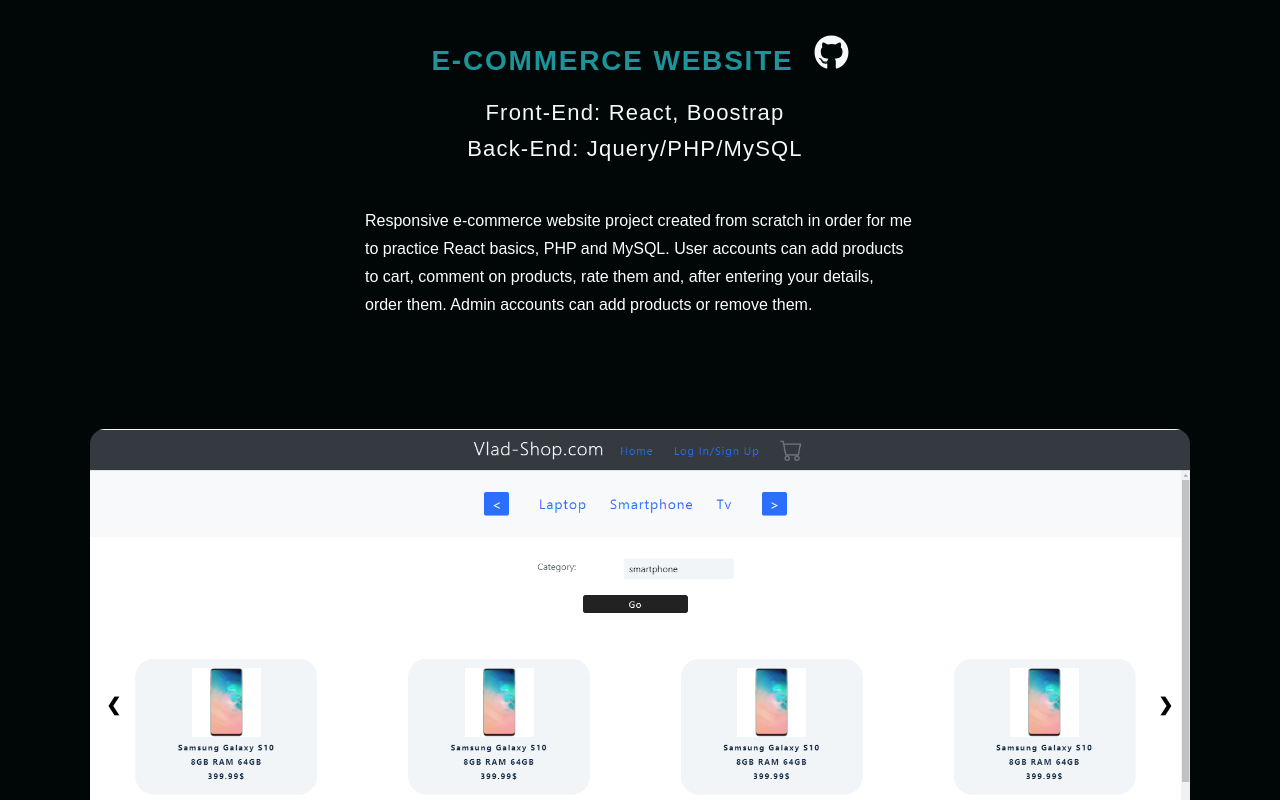
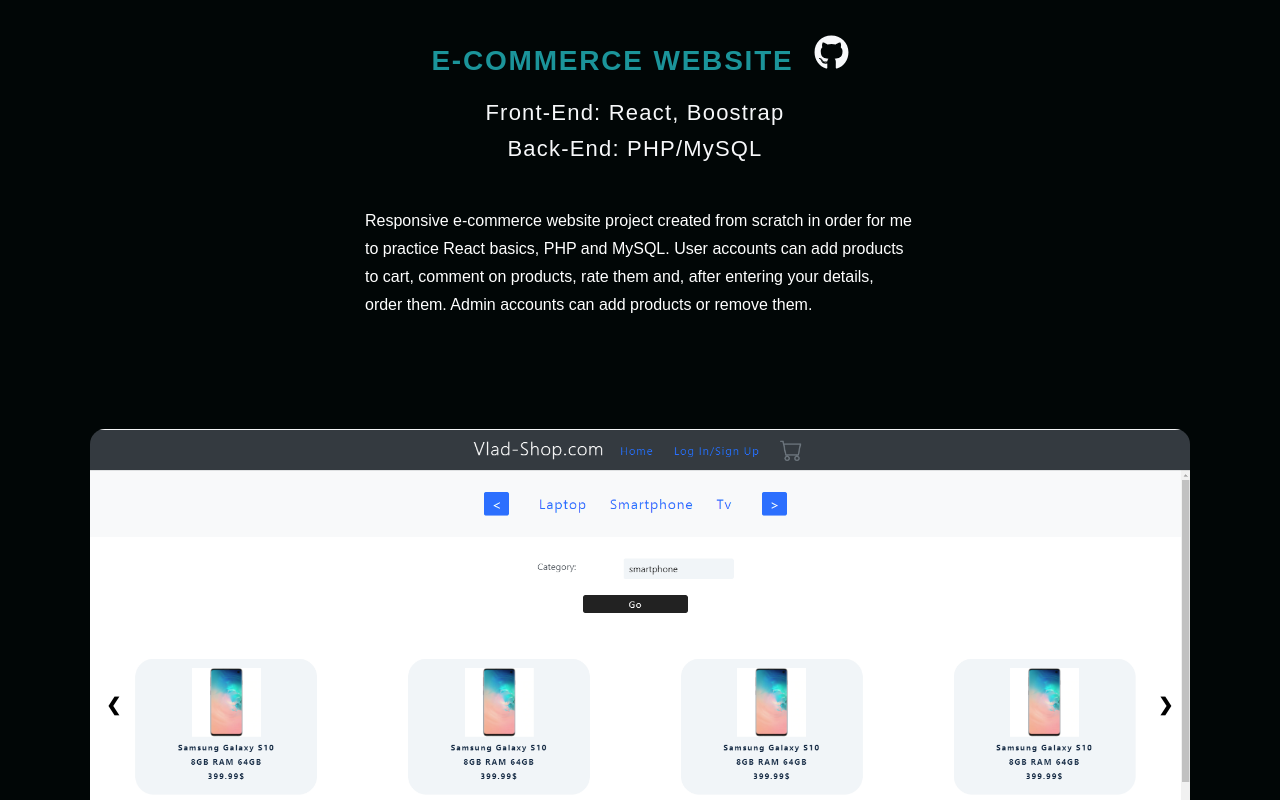
Before and after one commit to PaulVLAD22/PortfolioWebsite, a React (Create React App) app: page /projects in a window 1280 px wide. Shown: the part 1120-1920 px from the top of the page. Built offline with nearby package versions, Linux system fonts and the light colour scheme; a web font is replaced by a local one.

Commit message:
fix: projects technologies

```diff
--- a/src/components/Project/Data.js
+++ b/src/components/Project/Data.js
@@ -4,7 +4,7 @@
   lightText: true,
   topLine: "E-Commerce Website",
   frontEnd: "React, Boostrap",
-  backEnd: "Jquery/PHP/MySQL",
+  backEnd: "PHP/MySQL",
   description:
     "Responsive e-commerce website project created from scratch in order for me to practice React basics, PHP and MySQL.  User accounts can add products to cart, comment on products, rate them and, after entering your details, order them. Admin accounts can add products or remove them.",
   img: [
@@ -37,7 +37,7 @@
   lightText: false,
   topLine: "Tripsaver Website",
   frontEnd: "React.js/Typescript/ChakraUI",
-  backEnd: "Axios",
+  backEnd: "",
   description:
     "Frontend for a website on which you have different locations associated to your account and by clicking on the map you can add more places you want to visit or remove the ones you have already been to.",
   img: [
```
